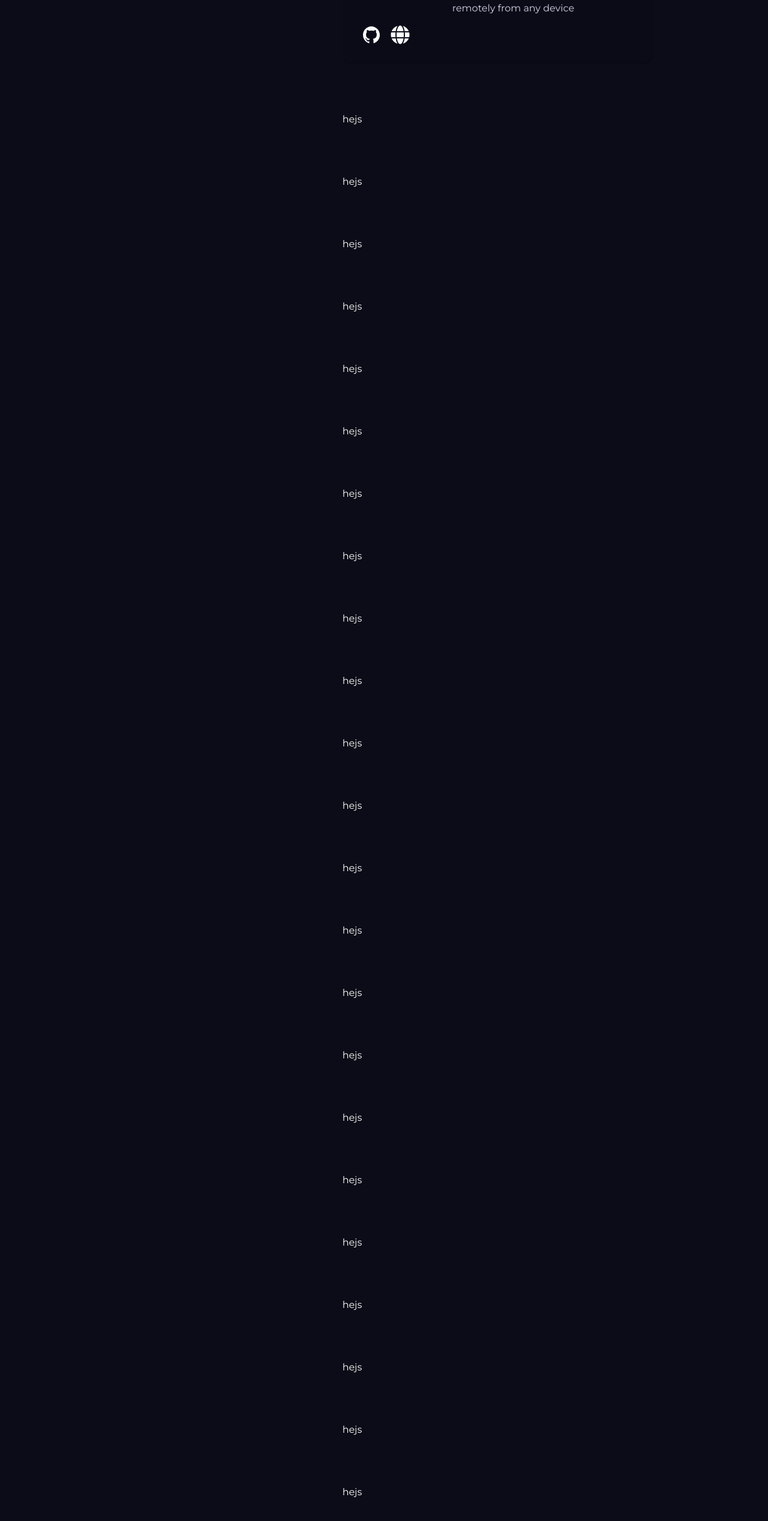
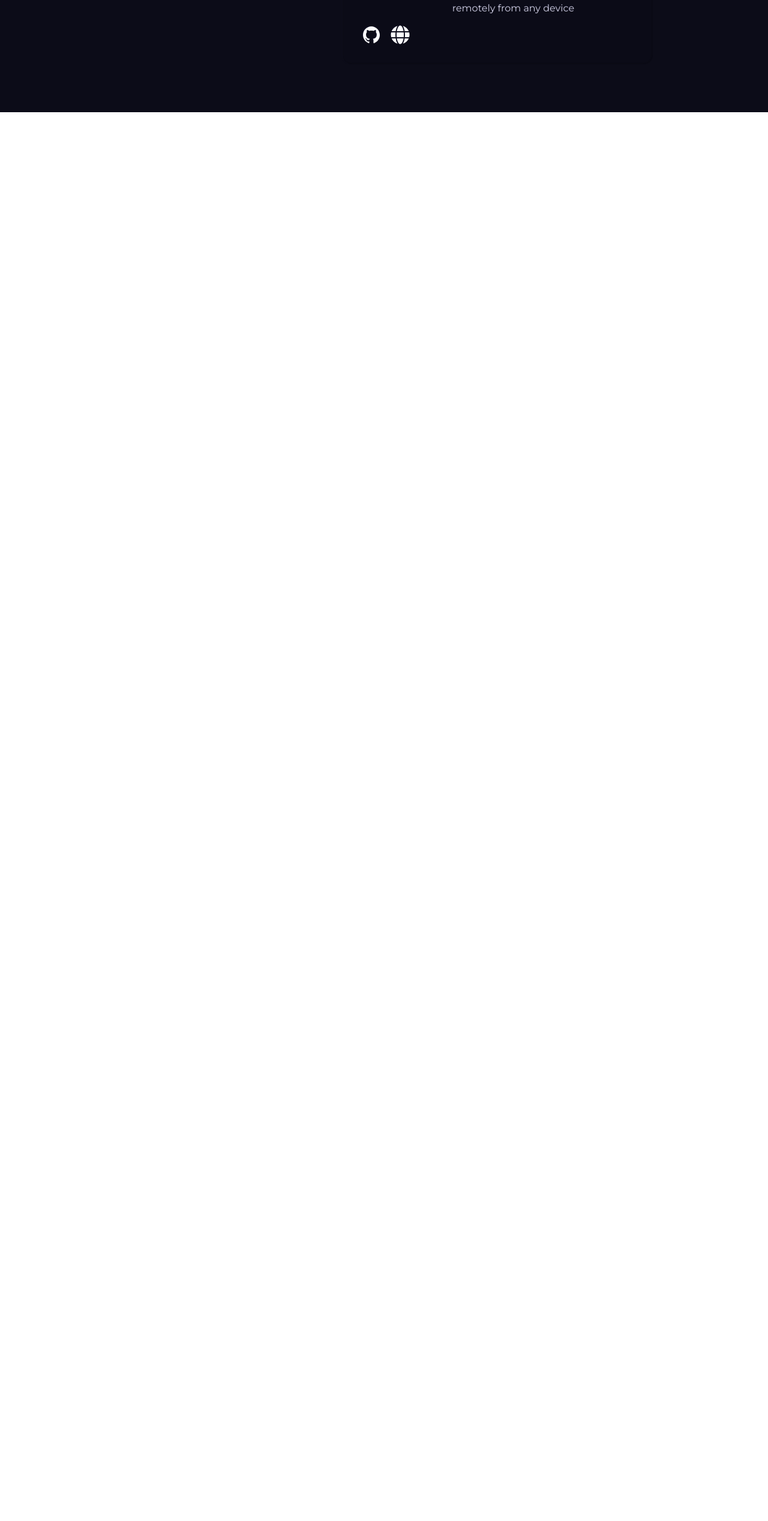
Before and after one commit to FrostemanNeogard/portfolio, a React (Vite) app: page / in a window 1280 px wide. Shown: the part 1920-4455 px from the top of the page at 60% size. After the commit the page ends 2107 px from the top, so only its background shows below. Built offline with nearby package versions, Linux system fonts and the light colour scheme; a web font is replaced by a local one.

Commit message:
Remove placeholder content

```diff
--- a/src/components/homePage/index.tsx
+++ b/src/components/homePage/index.tsx
@@ -43,30 +43,6 @@ export const HomePage = () => {
         </p>
         <WorkExperiences />
         <ProjectShowcases />
-
-        <p>hejs</p>
-        <p>hejs</p>
-        <p>hejs</p>
-        <p>hejs</p>
-        <p>hejs</p>
-        <p>hejs</p>
-        <p>hejs</p>
-        <p>hejs</p>
-        <p>hejs</p>
-        <p>hejs</p>
-        <p>hejs</p>
-        <p>hejs</p>
-        <p>hejs</p>
-        <p>hejs</p>
-        <p>hejs</p>
-        <p>hejs</p>
-        <p>hejs</p>
-        <p>hejs</p>
-        <p>hejs</p>
-        <p>hejs</p>
-        <p>hejs</p>
-        <p>hejs</p>
-        <p>hejs</p>
       </Styled.RightContent>
     </Styled.Main>
   );
```
